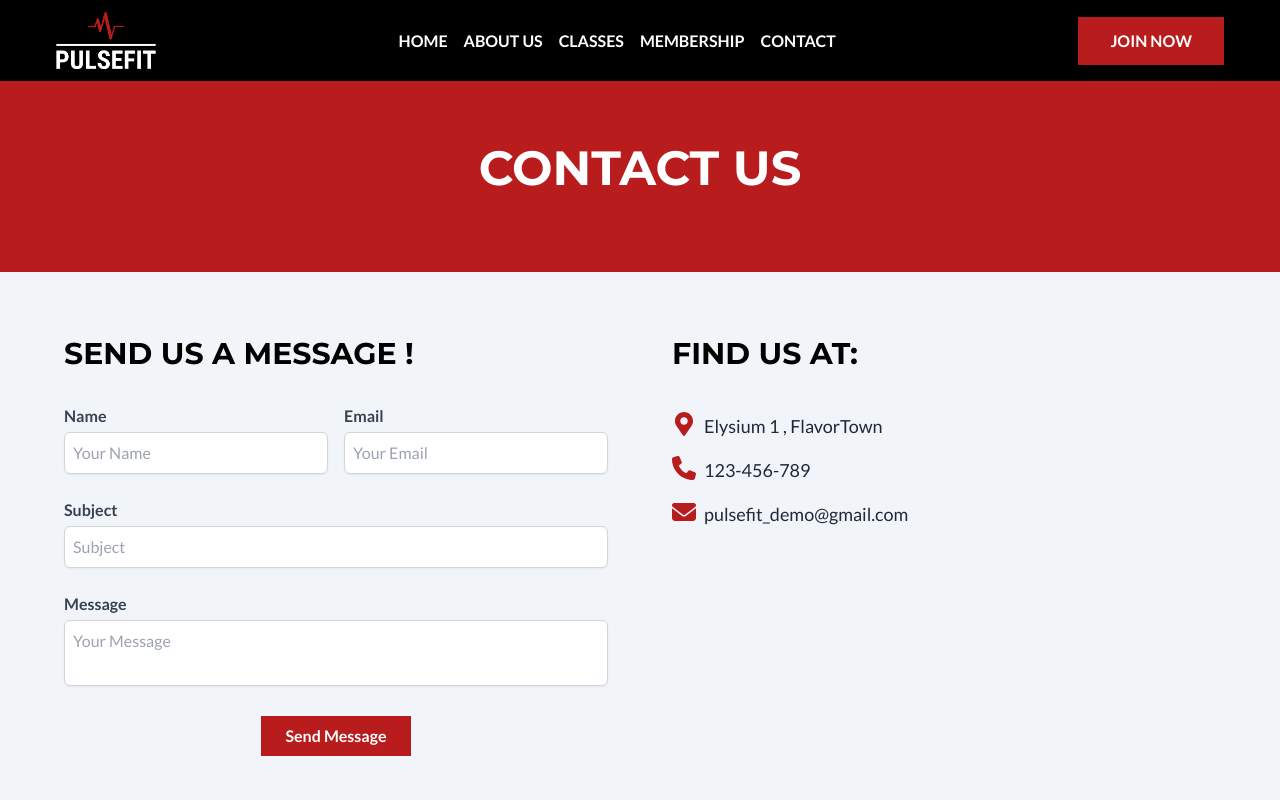
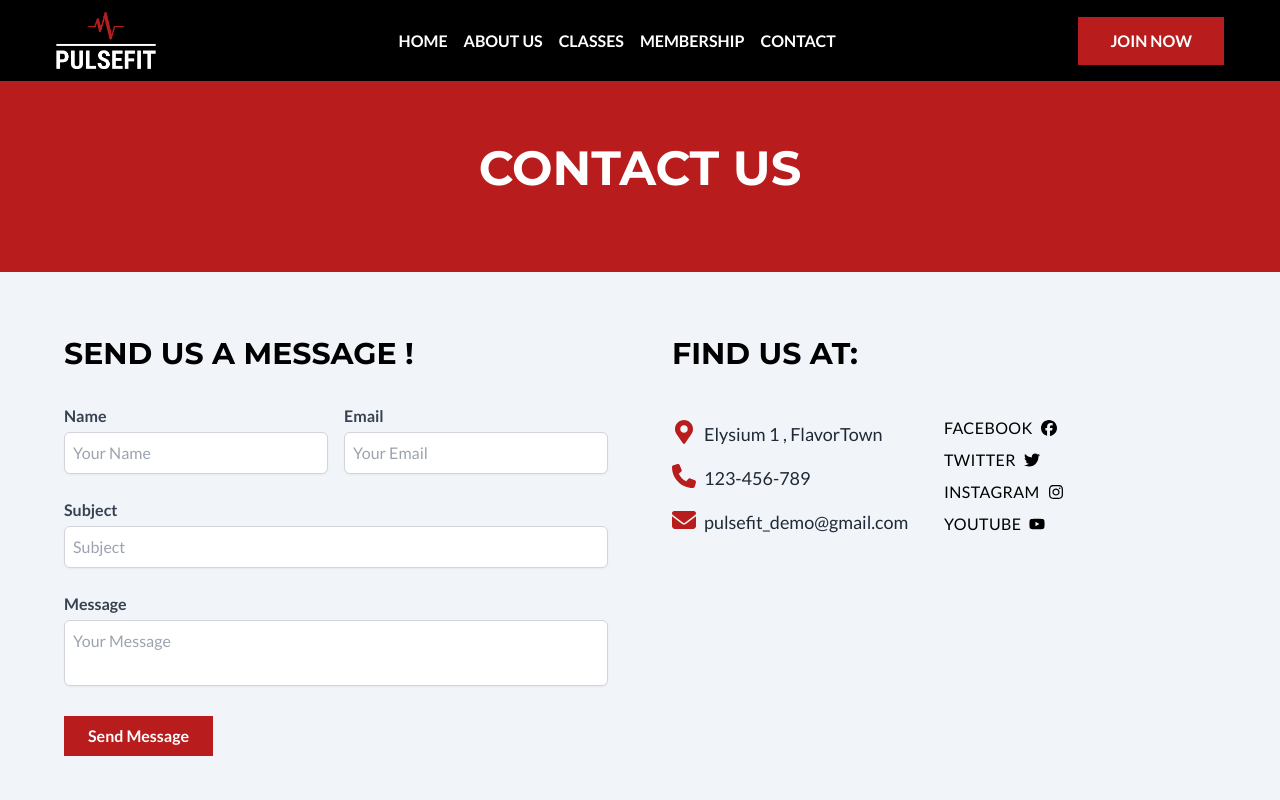
Before and after one commit to Quincy-Fer/pulse-fit, a Next.js app: page /contact in a window 1280 px wide. Shown: the top 800 px of the page. Built offline with nearby package versions, Linux system fonts and the light colour scheme.

Commit message:
fixing layout contact section

```diff
--- a/app/contact/page.tsx
+++ b/app/contact/page.tsx
@@ -1,6 +1,14 @@
 import ContactForm from "@/components/contact/ContactForm";
+import Link from "next/link";
 import { FaMapMarkerAlt } from "react-icons/fa";
-import { FaEnvelope, FaPhone } from "react-icons/fa6";
+import {
+  FaEnvelope,
+  FaFacebook,
+  FaInstagram,
+  FaPhone,
+  FaTwitter,
+  FaYoutube,
+} from "react-icons/fa6";
 
 const page = () => {
   return (
@@ -13,8 +21,11 @@ const page = () => {
         <div className="grid grid-cols-1 md:grid-cols-2 gap-16">
           <ContactForm />
           {/* contact section */}
+
+          <div className="grid grid-cols-1 md:grid-cols-2">
+            {/* contact */}
             <div className="flex flex-col">
-            <h3 className="text-3xl  uppercase font-bold mb-10">
+              <h3 className="text-3xl  uppercase font-bold mb-12">
                 Find us at:
               </h3>
               <div className="flex gap-2 mb-4 ">
@@ -34,6 +45,43 @@ const page = () => {
                   pulsefit_demo@gmail.com
                 </a>
               </div>
+              {/* socials */}
+            </div>
+            <div className="flex flex-col mt-20">
+
+              <Link
+                href="https://facebook.com/"
+                target="_blank"
+                className="flex gap-2 mb-2 hover:text-accent transition-all"
+              >
+                <p className="tracking-wide uppercase">Facebook</p>
+                <FaFacebook className="mt-1" />
+              </Link>
+              <Link
+                href="https://twitter.com/"
+                target="_blank"
+                className="flex gap-2 mb-2 hover:text-accent transition-all"
+              >
+                <p className="tracking-wide uppercase">Twitter</p>
+                <FaTwitter className="mt-1" />
+              </Link>
+              <Link
+                href="https://instagram.com/"
+                target="_blank"
+                className="flex gap-2 mb-2 hover:text-accent transition-all"
+              >
+                <p className="tracking-wide uppercase">Instagram</p>
+                <FaInstagram className="mt-1" />
+              </Link>
+              <Link
+                href="https://youtube.com/"
+                target="_blank"
+                className="flex gap-2 mb-2 hover:text-accent transition-all"
+              >
+                <p className="tracking-wide uppercase">Youtube</p>
+                <FaYoutube className="mt-1" />
+              </Link>
+            </div>
           </div>
         </div>
       </div>
--- a/components/contact/ContactForm.tsx
+++ b/components/contact/ContactForm.tsx
@@ -67,7 +67,7 @@ const ContactForm = () => {
           ></textarea>
         </div>
 
-        <div className="text-center">
+        <div className="">
           <button
             type="button"
             className="px-6 py-2 bg-accent text-white font-semibold hover:bg-black transition-all"
```
Lines whose indentation alone changed are shown as unchanged.
